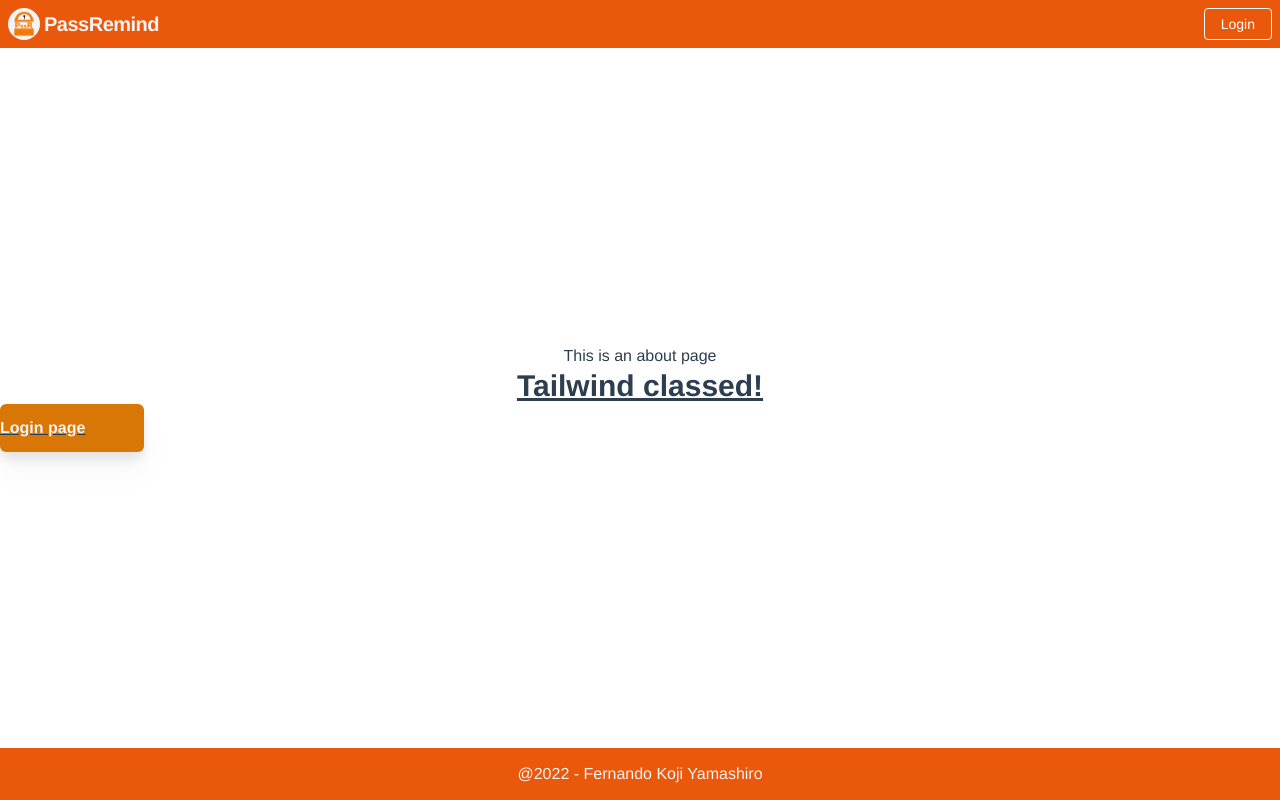
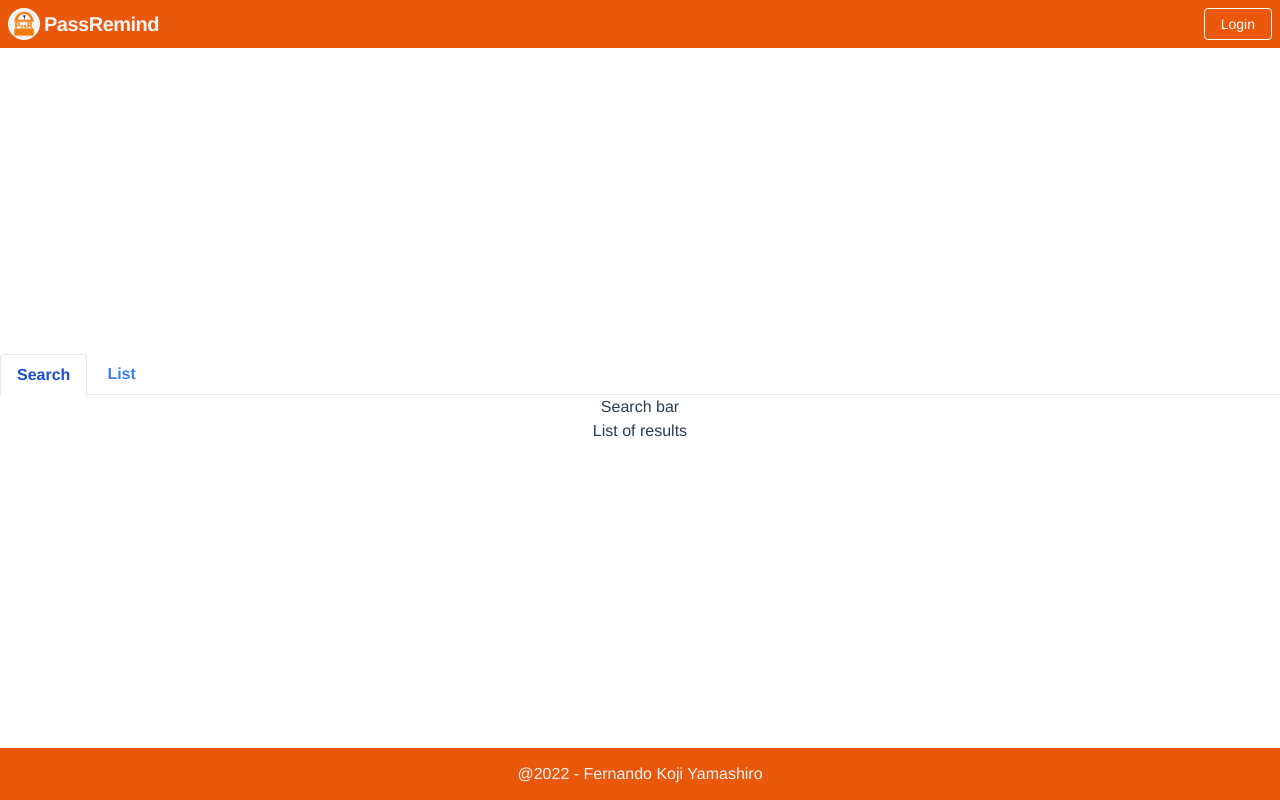
Before and after one commit to Kojji/passremind-v2, a Vue app: page / in a window 1280 px wide. Before the commit this address led to /about. Built offline with nearby package versions, Linux system fonts and the light colour scheme; no server answers.

Commit message:
add: search or list choice

```diff
--- a/src/App.vue
+++ b/src/App.vue
@@ -19,17 +19,4 @@ import FooterNav from '/src/components/Footer.vue'
   text-align: center;
   color: #2c3e50;
 }
-
-#nav {
-  padding: 30px;
-}
-
-#nav a {
-  font-weight: bold;
-  color: #2c3e50;
-}
-
-#nav a.router-link-exact-active {
-  color: #42b983;
-}
 </style>
--- /dev/null
+++ b/src/components/List.vue
@@ -0,0 +1,4 @@
+<template>
+  <div>Pagination</div>
+  <div>List of results</div>
+</template>
--- /dev/null
+++ b/src/components/Search.vue
@@ -0,0 +1,4 @@
+<template>
+  <div>Search bar</div>
+  <div>List of results</div>
+</template>
--- a/src/router/index.js
+++ b/src/router/index.js
@@ -8,12 +8,12 @@ const routes = [
     component: function () {
       return import('../views/Entries.vue')
     },
-    beforeEnter: () => {
-      if(!store.getters['login/getLogged'] && !store.getters['login/getIdToken']) {
-        // corrigir - mandar notificação de falha
-        return {path: '/about'}
-      }
-    }
+    // beforeEnter: () => {
+    //   if(!store.getters['login/getLogged'] && !store.getters['login/getIdToken']) {
+    //     // corrigir - mandar notificação de falha
+    //     return {path: '/about'}
+    //   }
+    // }
   },
   {
     path: '/about',
--- a/src/views/About.vue
+++ b/src/views/About.vue
@@ -6,7 +6,7 @@ const store = useStore();
 
 onMounted(() => {
   store.commit('login/setLogged', false);
-  store.commit('login/setCode', null);
+  store.commit('login/setIdToken', null);
 })
 </script>
 
--- a/src/views/Entries.vue
+++ b/src/views/Entries.vue
@@ -1,11 +1,16 @@
 <script setup>
-import { computed, onMounted, inject } from 'vue';
+import { computed, ref, onMounted, inject } from 'vue';
 import { useStore } from 'vuex';
 import { useRoute } from 'vue-router';
+import SearchComponent from '/src/components/Search.vue';
+import ListComponent from '/src/components/List.vue';
+
 
 const $axios = inject('axios');
 const store = useStore();
 const route = useRoute();
+
+let selected = ref('search');
 
 onMounted(() => {
   // console.log(store.getters['login/getCode'])
@@ -22,8 +27,16 @@ function checkToken(token) {
 </script>
 
 <template>
-  <div>LoggedIn</div>
-  <div>Component - Choose Search (default) or list view</div>
-  <div>component - search bar or pagination</div>
-  <div>component - Entries View</div>
+  <div class="container mx-auto">
+    <ul class="flex border-b">
+      <li class="-mb-px mr-1">
+        <a :class="selected === 'search' ? 'bg-white inline-block border-l border-t border-r rounded-t py-2 px-4 text-blue-700 font-semibold' : 'bg-white inline-block py-2 px-4 text-blue-500 hover:text-blue-800 font-semibold cursor-pointer'" @click="selected = 'search'">Search</a>
+      </li>
+      <li class="-mb-px mr-1">
+        <a :class="selected === 'list' ? 'bg-white inline-block border-l border-t border-r rounded-t py-2 px-4 text-blue-700 font-semibold' : 'bg-white inline-block py-2 px-4 text-blue-500 hover:text-blue-800 font-semibold cursor-pointer'" @click="selected = 'list'">List</a>
+      </li>
+    </ul>
+    <SearchComponent v-if="selected === 'search'" />
+    <ListComponent v-else />
+  </div>
 </template>
```
